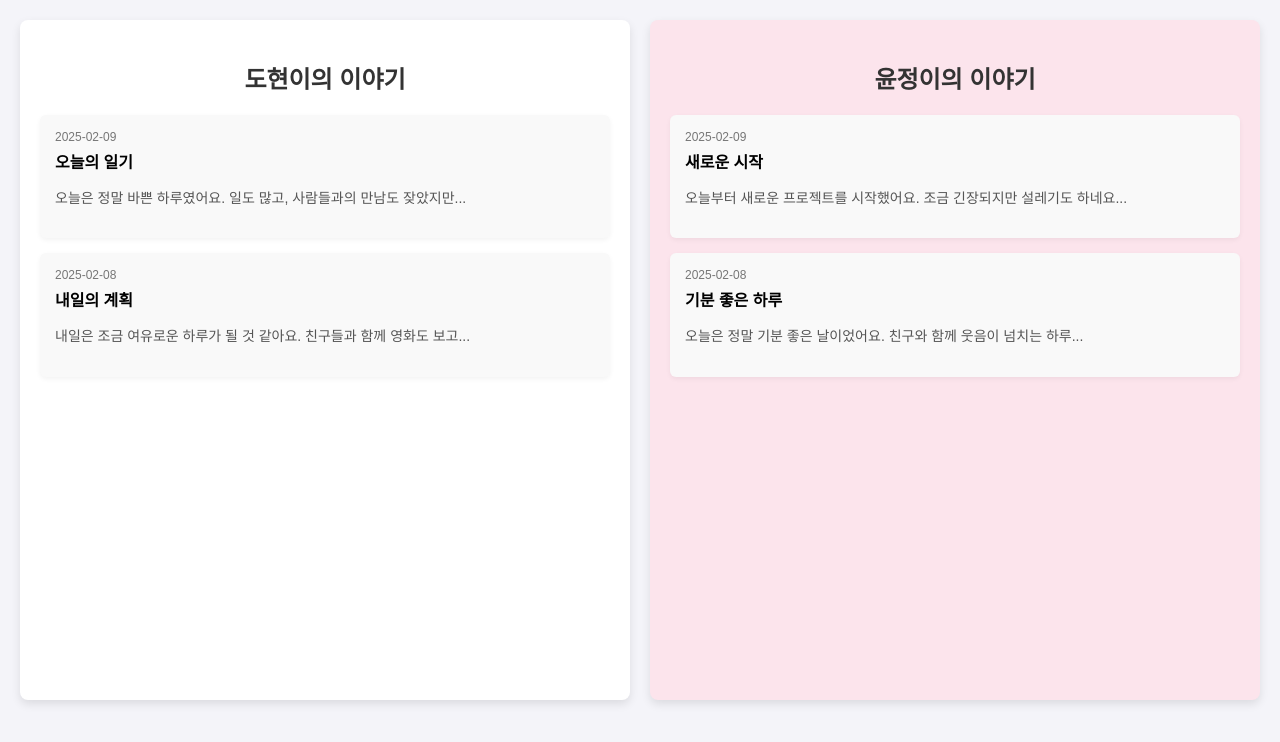
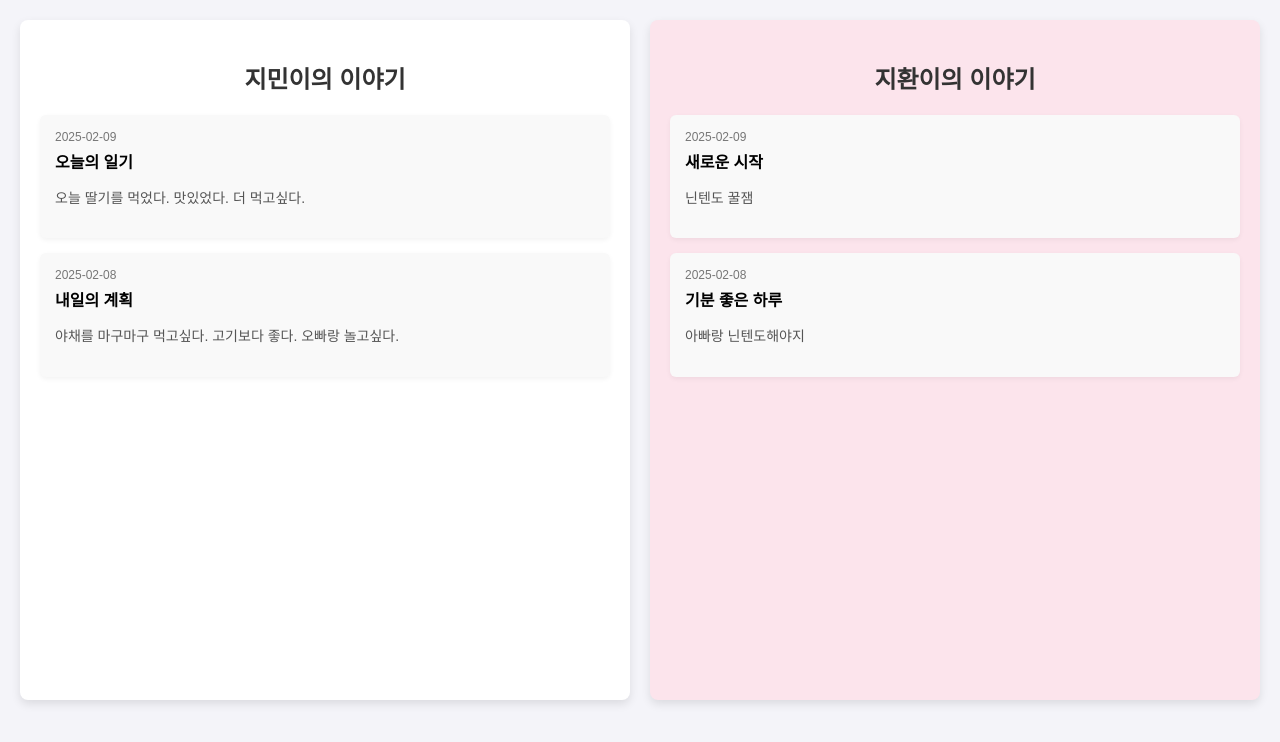
Before and after one commit to chalDduck/ProjectD.github.io, a plain HTML site: page ListPage.html in a window 1280 px wide. Drawn offline with Linux system fonts and the light colour scheme.

Commit message:
내용 수정.

```diff
--- a/ListPage.html
+++ b/ListPage.html
@@ -94,13 +94,13 @@
     <div class="container">
         <!-- 도현이의 일기 -->
         <div class="diary-column dohyon">
-            <h2>도현이의 이야기</h2>
+            <h2>지민이의 이야기</h2>
             <div id="dohyunEntries"></div>
         </div>
 
         <!-- 윤정이의 일기 -->
         <div class="diary-column yunjeong">
-            <h2>윤정이의 이야기</h2>
+            <h2>지환이의 이야기</h2>
             <div id="yunjeongEntries"></div>
         </div>
     </div>
@@ -112,12 +112,12 @@
             {
                 date: "2025-02-09",
                 title: "오늘의 일기",
-                content: "오늘은 정말 바쁜 하루였어요. 일도 많고, 사람들과의 만남도 잦았지만..."
+                content: "오늘 딸기를 먹었다. 맛있었다. 더 먹고싶다."
             },
             {
                 date: "2025-02-08",
                 title: "내일의 계획",
-                content: "내일은 조금 여유로운 하루가 될 것 같아요. 친구들과 함께 영화도 보고..."
+                content: "야채를 마구마구 먹고싶다. 고기보다 좋다. 오빠랑 놀고싶다."
             }
         ];
 
@@ -127,12 +127,12 @@
             {
                 date: "2025-02-09",
                 title: "새로운 시작",
-                content: "오늘부터 새로운 프로젝트를 시작했어요. 조금 긴장되지만 설레기도 하네요..."
+                content: "닌텐도 꿀잼"
             },
             {
                 date: "2025-02-08",
                 title: "기분 좋은 하루",
-                content: "오늘은 정말 기분 좋은 날이었어요. 친구와 함께 웃음이 넘치는 하루..."
+                content: "아빠랑 닌텐도해야지"
             }
         ];
 
```
